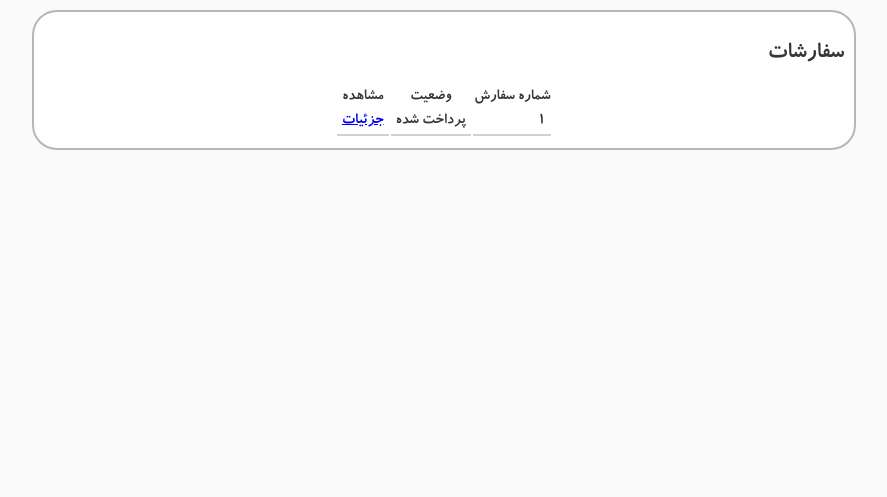
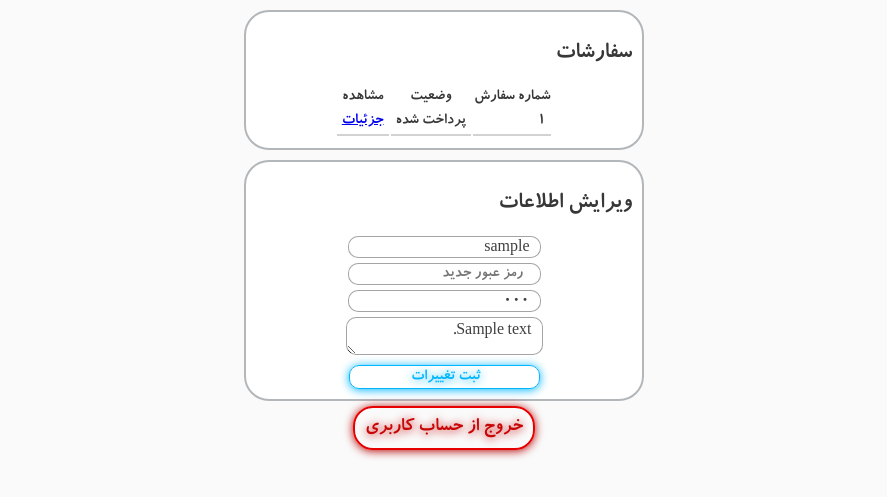
Before and after one commit to Fariba-Sh/online_store, a Flask app: page /user/dashboard in a window 1280 px wide. Shown: the part 100-597 px from the top of the page, without its empty margins (196-1083 px from the left). Run offline with Flask 3, Linux system fonts and the light colour scheme; a user stored in the database is signed in; tables that the repository leaves empty hold one stand-in row (values such as "Sample post"); some libraries are stand-ins or nearby versions.

Commit message:
edit info and logout has been added in dashboard

```diff
--- a/blueprints/user.py
+++ b/blueprints/user.py
@@ -1,6 +1,6 @@
 from flask import Blueprint,url_for,flash,redirect,render_template,request,session
 from models.user import *
-from flask_login import login_user,login_required,current_user
+from flask_login import login_user,login_required,current_user, logout_user
 from extentions import db
 from passlib.hash import sha256_crypt
 from models.cart import *
@@ -55,13 +55,38 @@ def login():
                 return redirect(url_for('user.login'))
 
 
-        return "done"
 
 
-@app.route('/user/dashboard', methods = ['GET'])
+
+@app.route('/user/dashboard', methods = ['GET' , 'POST'])
 @login_required
 def dashboard():
-    return render_template('user/dashboard.html')
+    if request.method == "GET":
+        return render_template('user/dashboard.html')
+    else:
+        username = request.form.get('username', None)
+        password = request.form.get('password', None)
+        phone = request.form.get('phone', None)
+        address = request.form.get('address', None)
+
+        if current_user.username != username:
+            user = User.query.filter(User.username == username).first()
+            if user != None:
+                flash('نام کاربری از قبل انتخاب شده است ')
+                return redirect(url_for('user.login'))
+            else:
+                current_user.username = username
+        if password != None:
+            current_user.password = sha256_crypt.encrypt(password)
+
+        current_user.address = address
+        current_user.phone = phone
+
+        db.session.commit()
+
+        return redirect(url_for('user.dashboard'))
+
+
 
 
 @app.route('/user/dashboard/order/<int:id>', methods = ['GET'])
@@ -69,6 +94,14 @@ def dashboard():
 def view_order(id):
     cart = current_user.carts.filter(Cart.id == id).first_or_404()
     return render_template('user/order.html', cart = cart)
+
+
+@app.route('/user/logout', methods = ['GET'])
+@login_required
+def logout():
+    logout_user()
+    flash('با موفقیت خارج شدید')
+    return redirect('/')
 
 
 
--- a/static/css/index.css
+++ b/static/css/index.css
@@ -524,6 +524,25 @@ td.price{
 }
 
 
+.red-btn{
+    text-decoration: none;
+    color: #c80606;
+    font-size: 20px;
+    border-radius: 20px;
+    background-color: transparent;
+    padding: 10px;
+    display: inline-flex;
+    align-items: center;
+    border: 2px solid #e70000;
+    text-shadow:0px 1px 10px #c40606;
+    box-shadow:0px 1px 10px #b60000 ;
+}
+
+.red-btn:hover{
+    color: #ffffff;
+    background-color: #eb0000;
+}
+
 @media (max-width:650px){
     header >section> div{
         position: absolute;
--- a/templates/user/dashboard.html
+++ b/templates/user/dashboard.html
@@ -11,8 +11,9 @@
 
     {% include 'parts/header.html' %}
 
-    <section class="simple-box cart">
+    <section class="simple-box cart" style="max-width: 376px;">
         <h1>سفارشات</h1>
+        {% if current_user.carts|list|length > 0 %}
 
     <table class="cart">
           <tr>
@@ -33,12 +34,29 @@
 
     </table>
 
-
-
+    {% else %}
+        <i style="display: block; text-align: center;">سفارشی وجود ندارد</i>
+    {% endif %}
 
     </section>
 
 
+    <section class="simple-box" style="max-width: 376px;">
+        <h1>ویرایش اطلاعات</h1>
 
 
+    <form action="#" method="post" >
+        <input type="hidden" name="csrf_token" value="{{ csrf_token() }}"/>
+        <input type="text" name="username" value="{{current_user.username}}" placeholder="نام کاربری">
+        <input type="password" name="password" placeholder="  رمز عبور جدید" >
+        <input type="number" name="phone" value="{{current_user.phone}}" placeholder="شماره تلفن">
+        <textarea name="address" placeholder="آدرس دقیق">{{current_user.address}}</textarea>
+        <input type="submit" value="ثبت تغییرات ">
+    </form>
+    </section>
+
+    <div style="text-align: center; margin-top: 5px;">
+        <a href="/user/logout" class="red-btn">خروج از حساب کاربری</a>
+    </div>
+
 {% endblock %}
```
